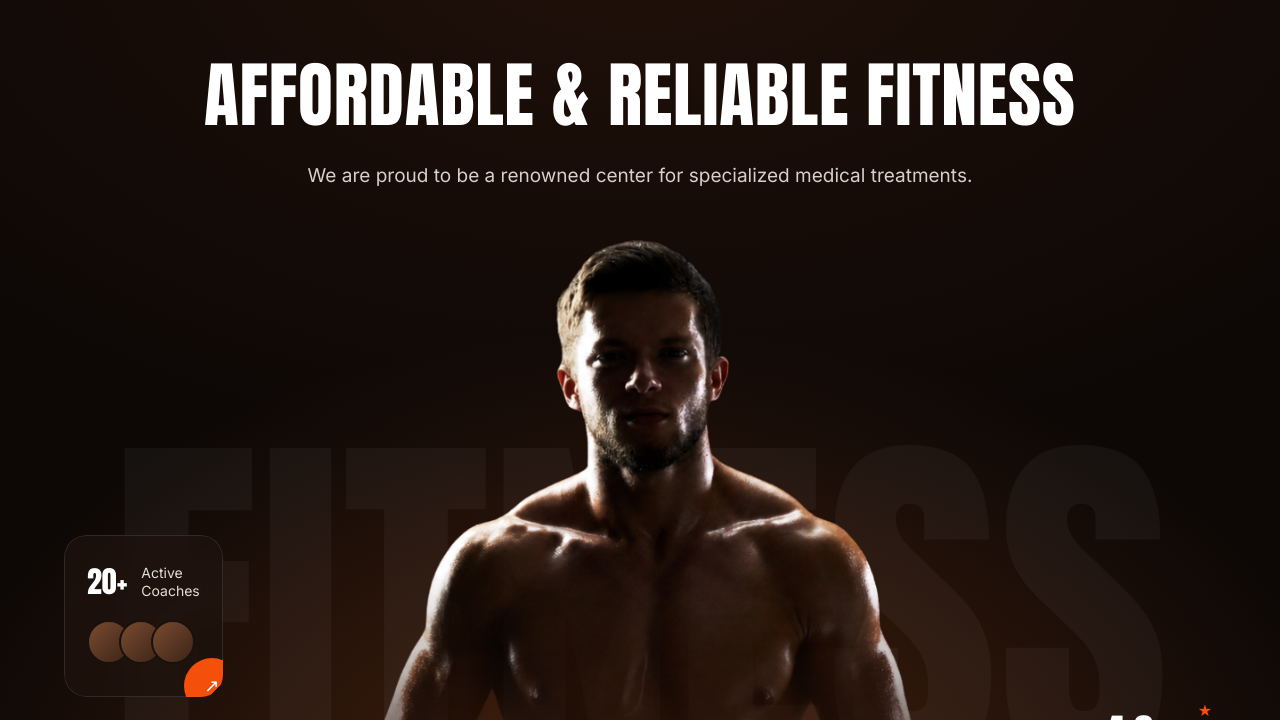
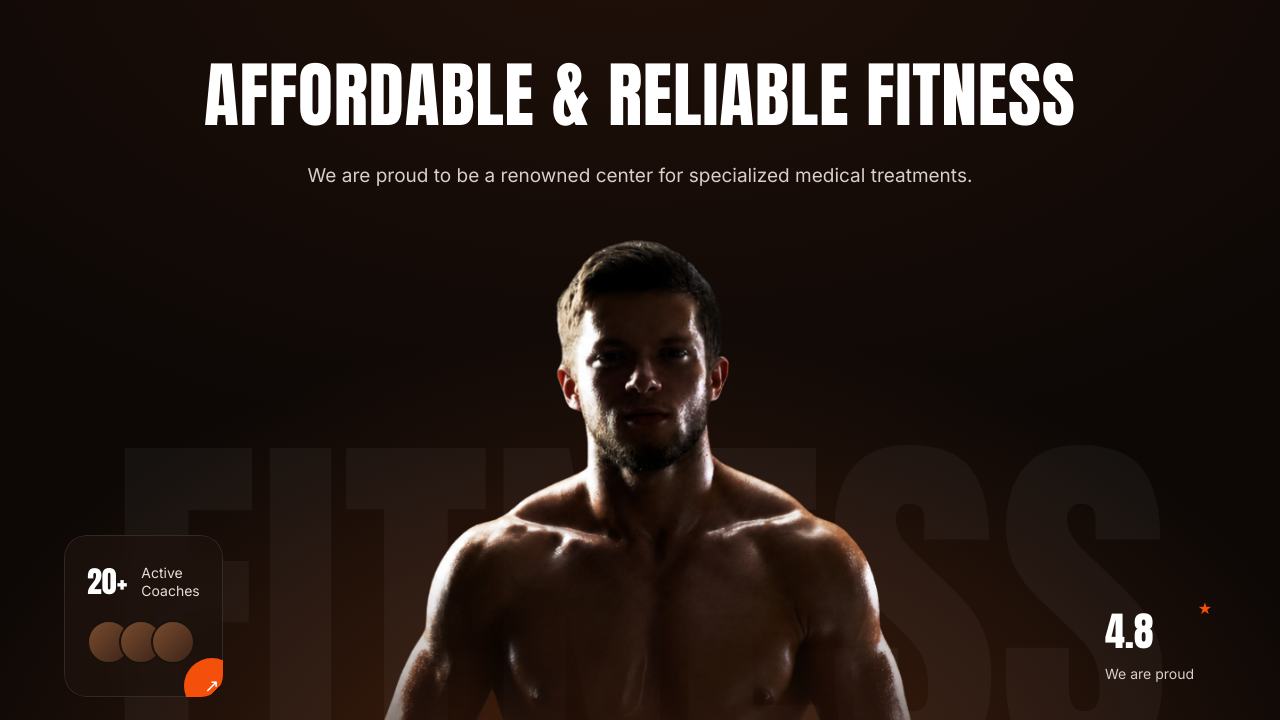
Before and after one commit to dhrruwa/fit24, a plain HTML site: page flexora.html in a window 1280 px wide. Shown: the part 80-800 px from the top of the page. Drawn offline with nearby package versions, Linux system fonts and the light colour scheme.

Commit message:
Update flexora.html

```diff
--- a/flexora.html
+++ b/flexora.html
@@ -132,7 +132,7 @@ header .wrap{padding-left:20px;padding-right:20px}
 .coaches .circle-btn{
   width:56px;height:56px;position:absolute;right:-18px;bottom:-18px;margin:0;
 }
-.rating{right:5%;bottom:13%;display:flex;align-items:center;gap:110px;background:transparent;border:none;backdrop-filter:none}
+.rating{right:5%;bottom:23%;display:flex;align-items:center;gap:110px;background:transparent;border:none;backdrop-filter:none}
 .rating .score{font-family:'Anton';font-size:40px;position:relative}
 .rating .score::after{content:"★";color:var(--orange);font-size:16px;position:absolute;top:-4px;right:-18px}
 .rating .lbl{font-size:14px;color:#d9cfc8}
```
